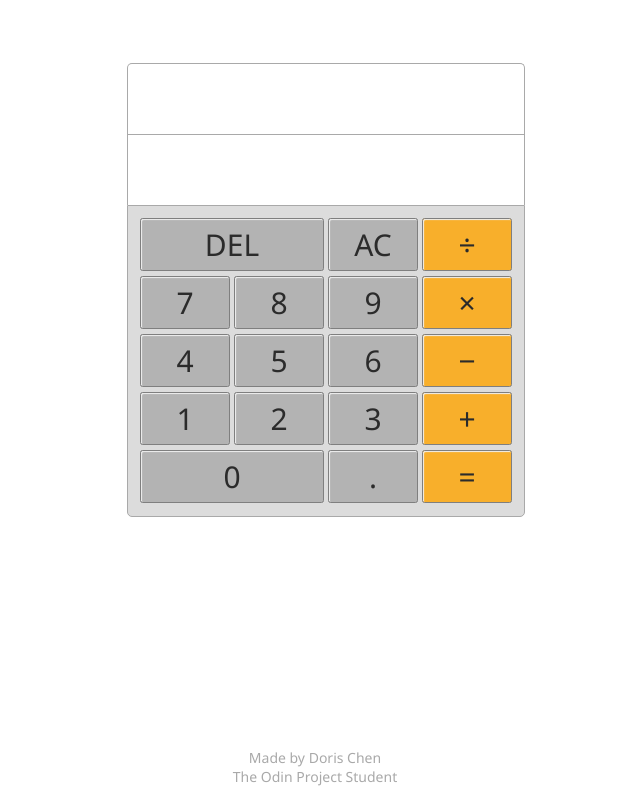
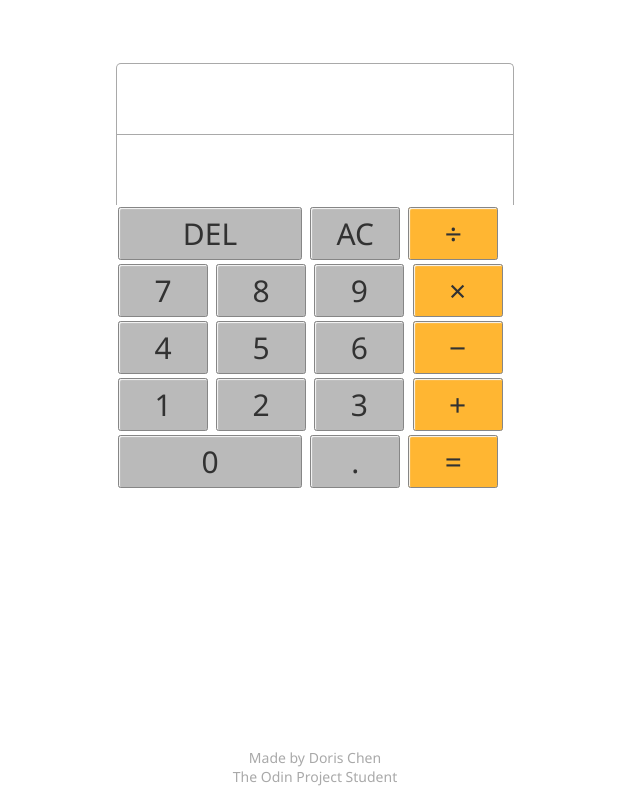
Before and after one commit to dsmchen/calculator, a plain HTML site: page index.html in a window 1280 px wide. Shown: the whole page, without its empty margins (325-965 px from the left). Drawn offline with Linux system fonts and the light colour scheme.

Commit message:
Edit #container width to centre

```diff
--- a/style.css
+++ b/style.css
@@ -3,13 +3,10 @@ body {
     font-family: 'Noto Sans', sans-serif;
 }
 
-div {
-    width: 376px;
-}
-
 #container {
     margin: auto;
     margin-top: 5%;
+    width: 398px;
 }
 
 .display {
@@ -30,7 +27,7 @@ div {
     border-radius: 5px 5px 0 0;
 }
 
-.flex-container {
+#flex-container {
     display: flex;
     flex-wrap: wrap;
     background-color: gainsboro;
```
